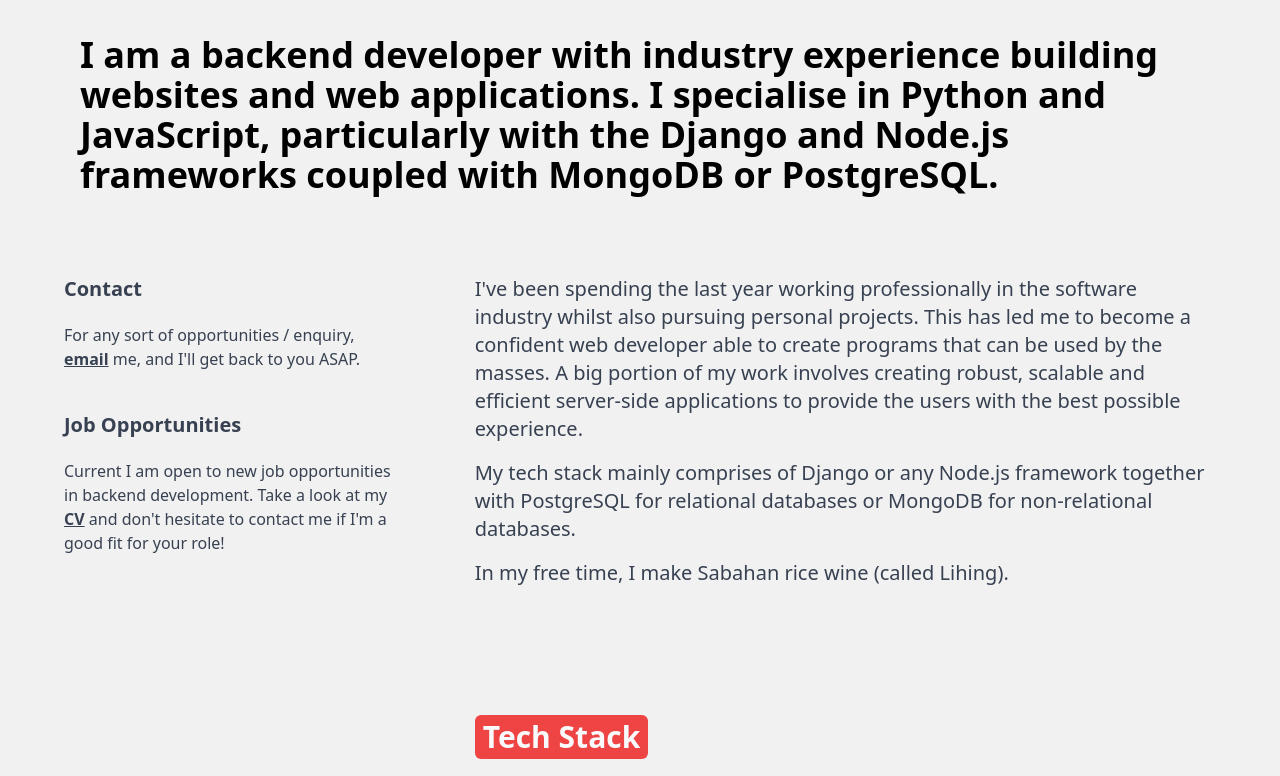
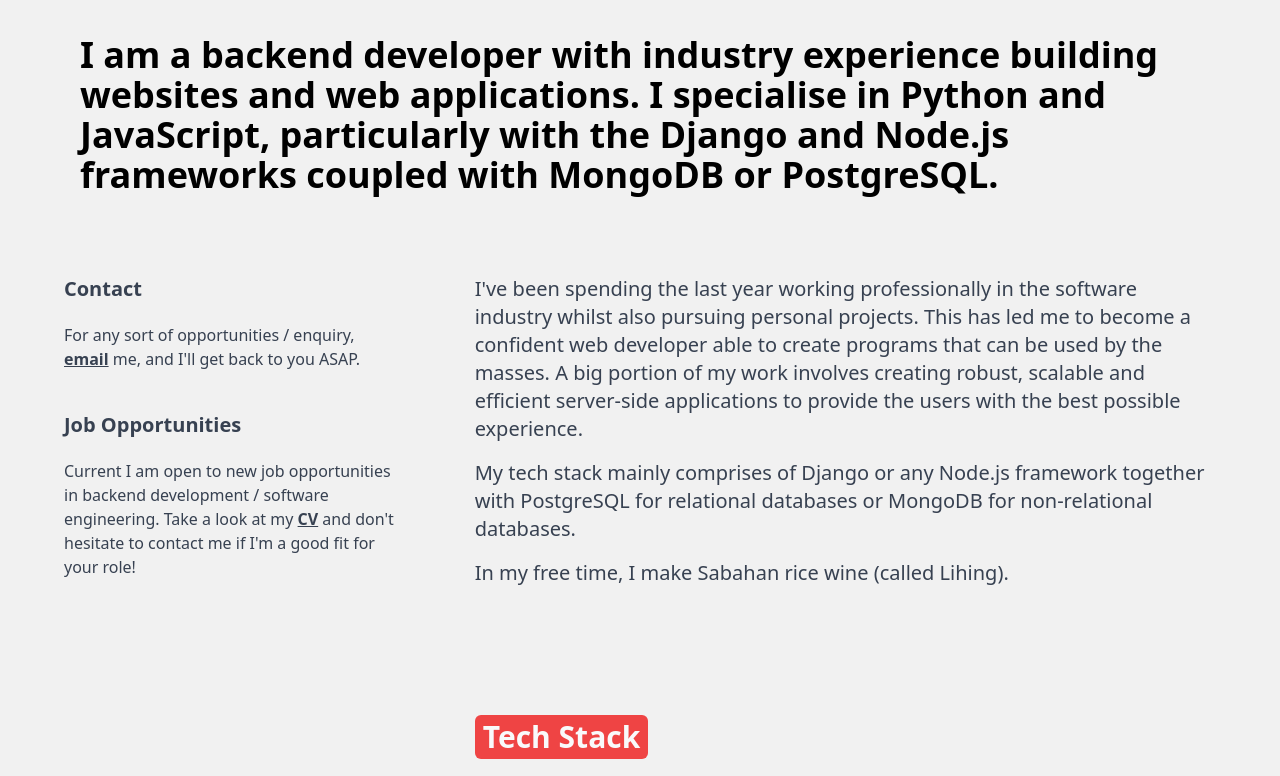
Before and after one commit to LihingMan/portfolio-nextjs, a Next.js app: page /about in a window 1280 px wide. Shown: the part 405-1181 px from the top of the page. Built offline with nearby package versions, Linux system fonts and the light colour scheme.

Commit message:
Changed about

```diff
--- a/components/AboutMe.tsx
+++ b/components/AboutMe.tsx
@@ -43,7 +43,7 @@
               </h1>
               <p className="pt-5 text-gray-700 dark:text-gray-200">
                 Current I am open to new job opportunities in backend
-                development. Take a look at my{" "}
+                development / software engineering. Take a look at my{" "}
                 <a href={userData.resumeUrl} className="font-bold underline">
                   CV
                 </a>{" "}
```
